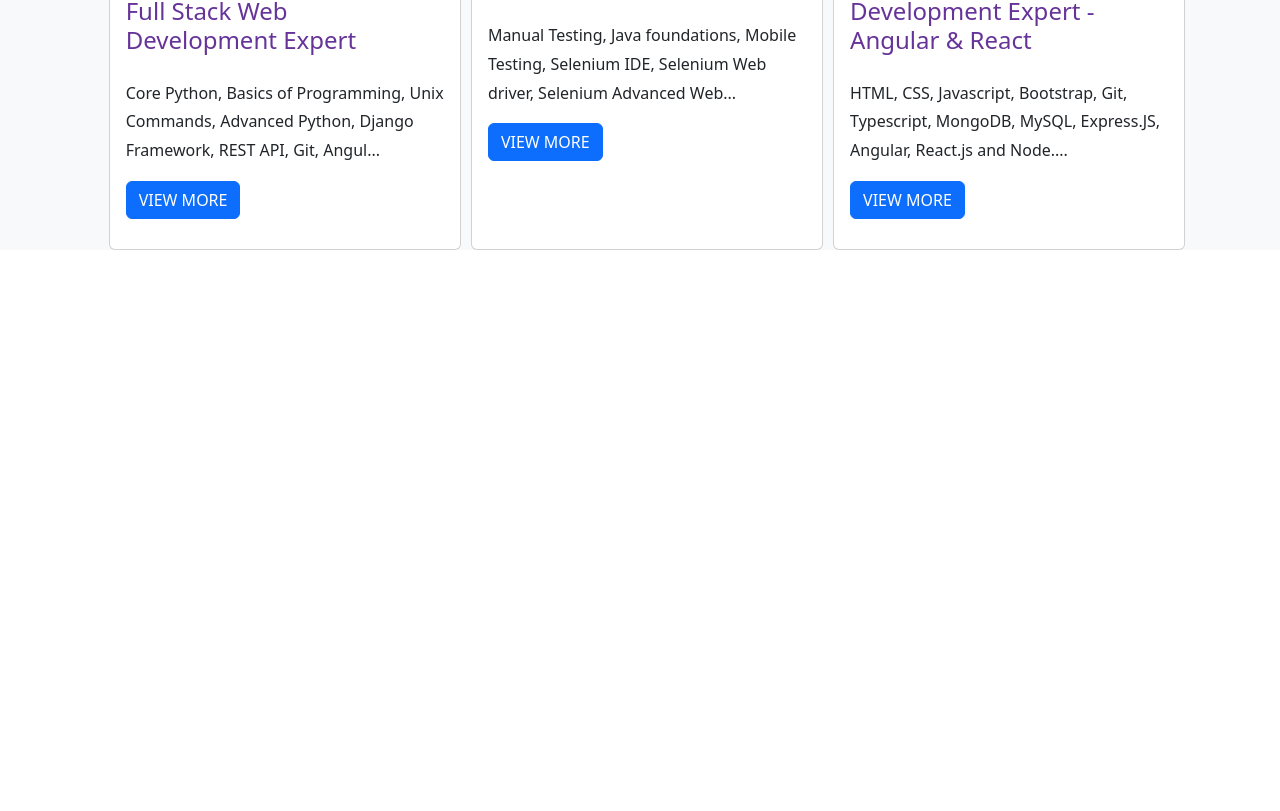
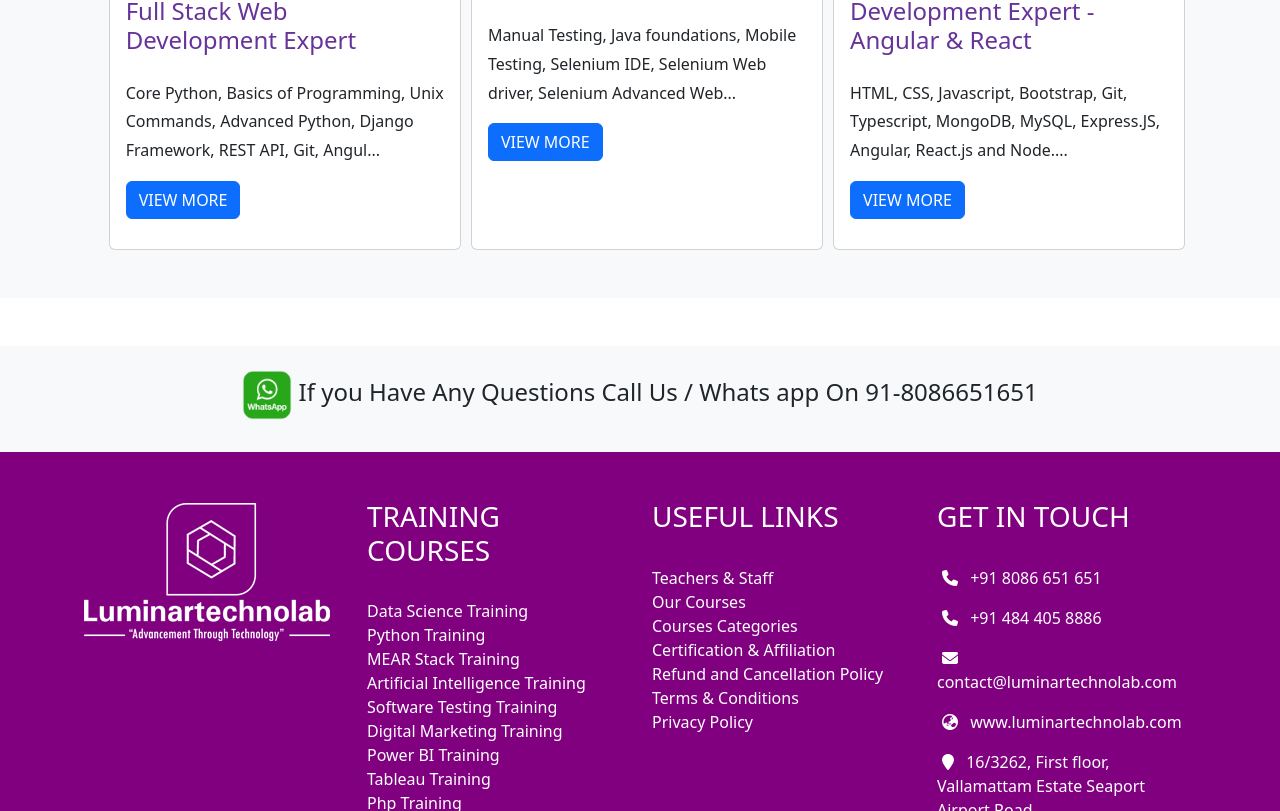
Before and after one commit to MuhdRishad/luminarweb, a plain HTML site: page index.html in a window 1280 px wide. Shown: the part 1989-2800 px from the top of the page. Before the commit the page ends 2239 px from the top, so only its background shows below. Drawn offline with nearby package versions, Linux system fonts and the light colour scheme.

Commit message:
footer section added

```diff
--- a/index.html
+++ b/index.html
@@ -23,18 +23,21 @@
   <div style="background-color: purple;">
     <div class="container">
       <div class="row">
-        <div class="col-md-6" >
+        <div class="col-md-6">
           <div class="text-center">
             <strong class="text-white" style="font-size: 13px;">Have any doubts?</strong>
-          <strong><a href="" class="text-white text-decoration-none" style="font-size: 13px;">+91 8086 651 651</a></strong>
+            <strong><a href="" class="text-white text-decoration-none" style="font-size: 13px;">+91 8086 651
+                651</a></strong>
           </div>
-         </div>
+        </div>
 
         <div class="col-md-6 ">
-         <div class="text-center">
-          <strong class="text-white " style="font-size: 13px;"><i class="fa-solid fa-phone"></i>+91 8086 651 651</strong>
-          <strong class="text-white" style="font-size: 13px;"><i class="fa-solid fa-envelope"></i>contact@luminartechnolab.com</strong>
-         </div>
+          <div class="text-center">
+            <strong class="text-white " style="font-size: 13px;"><i class="fa-solid fa-phone"></i>+91 8086 651
+              651</strong>
+            <strong class="text-white" style="font-size: 13px;"><i
+                class="fa-solid fa-envelope"></i>contact@luminartechnolab.com</strong>
+          </div>
         </div>
       </div>
     </div>
@@ -139,7 +142,7 @@
   </div>
 
   <!-- COURSES SECTION -->
-  <div class="bg-light">
+  <div class="bg-light pb-5">
     <h1 class="text-center pt-5" style="color: rebeccapurple;">OUR <span
         style="color: rgb(209, 135, 231);">COURSES</span></h1>
     <!-- FIRST ROW -->
@@ -213,12 +216,123 @@
           </div>
         </div>
       </div>
-
       <div class="col-lg-1 col-md-0 col-sm-0">
 
       </div>
     </div>
   </div>
+
+  <!-- FOOTER SECTION -->
+  <div class="bg-light mt-5">
+    <div class="container">
+      <div class="row">
+        <div class="text-center py-4">
+          <h4>
+            <img src="./images/whatsapp.png" alt="" width="50" height="50"> If you Have Any Questions Call Us / Whats
+            app On 91-8086651651
+          </h4>
+        </div>
+      </div>
+    </div>
+  </div>
+  <div style="background-color: purple;" class="px-5">
+    <div class="container">
+    <div class="row">
+        <div class="col-lg-3 py-5">
+          <img src="./images/footerimage.png" alt="Luminar Logo">
+        </div>
+        <div class="col-lg-3 py-5">
+          <h3 class="pb-4 text-white">TRAINING COURSES</h3>
+          <ul class="text-white ps-0" style="list-style: none;">
+            <li>
+              Data Science Training
+            </li>
+            <li>
+              Python Training
+            </li>
+            <li>
+              MEAR Stack Training
+            </li>
+            <li>
+              Artificial Intelligence Training
+            </li>
+            <li>
+              Software Testing Training
+            </li>
+            <li>
+              Digital Marketing Training
+            </li>
+            <li>
+              Power BI Training
+            </li>
+            <li>
+              Tableau Training
+            </li>
+            <li>
+              Php Training
+            </li>
+            <li>
+              Asp.net Training
+            </li>
+          </ul>
+        </div>
+        <div class="col-lg-3 py-5">
+          <h3 class="pb-4 text-white">USEFUL LINKS</h3>
+          <ul class="text-white ps-0" style="list-style: none;">
+            <li>
+              Teachers & Staff
+            </li>
+            <li>
+              Our Courses
+            </li>
+            <li>
+              Courses Categories
+            </li>
+            <li>
+              Certification & Affiliation
+            </li>
+            <li>
+              Refund and Cancellation Policy
+            </li>
+            <li>
+              Terms & Conditions
+            </li>
+            <li>
+              Privacy Policy
+            </li>
+          </ul>
+        </div>
+        <div class="col-lg-3 py-5">
+          <h3 class="pb-4 text-white">GET IN TOUCH</h3>
+          <p>
+            <i class="fa-solid fa-phone pe-2"></i>
+            <a href="" class="text-white text-decoration-none">+91 8086 651 651</a>
+          </p>
+          <p>
+            <i class="fa-solid fa-phone pe-2"></i>
+            <a href="" class="text-white text-decoration-none">+91 484 405 8886 </a>
+          </p>
+          <p>
+            <i class="fa-solid fa-envelope pe-2"></i>
+            <a href="" class="text-white text-decoration-none">contact@luminartechnolab.com</a>
+          </p>
+          <p>
+            <i class="fa-solid fa-earth-asia pe-2"></i>
+            <a href="" class="text-white text-decoration-none">www.luminartechnolab.com</a>
+          </p>
+
+          <span class="text-white">
+            <i class="fa-solid fa-location-pin pe-2"></i>
+            16/3262, First floor,<br>
+            Vallamattam Estate Seaport Airport Road,<br>
+            CSEZ P O Kakkanad Ernakulam KL 682037
+          </span>
+        </div>
+      </div>
+    </div>
+
+
+  </div>
 </body>
 
 </html>
```
Also changed, not shown: images/footerimage.png (added), images/python.jpg, images/whatsapp.png (added).
